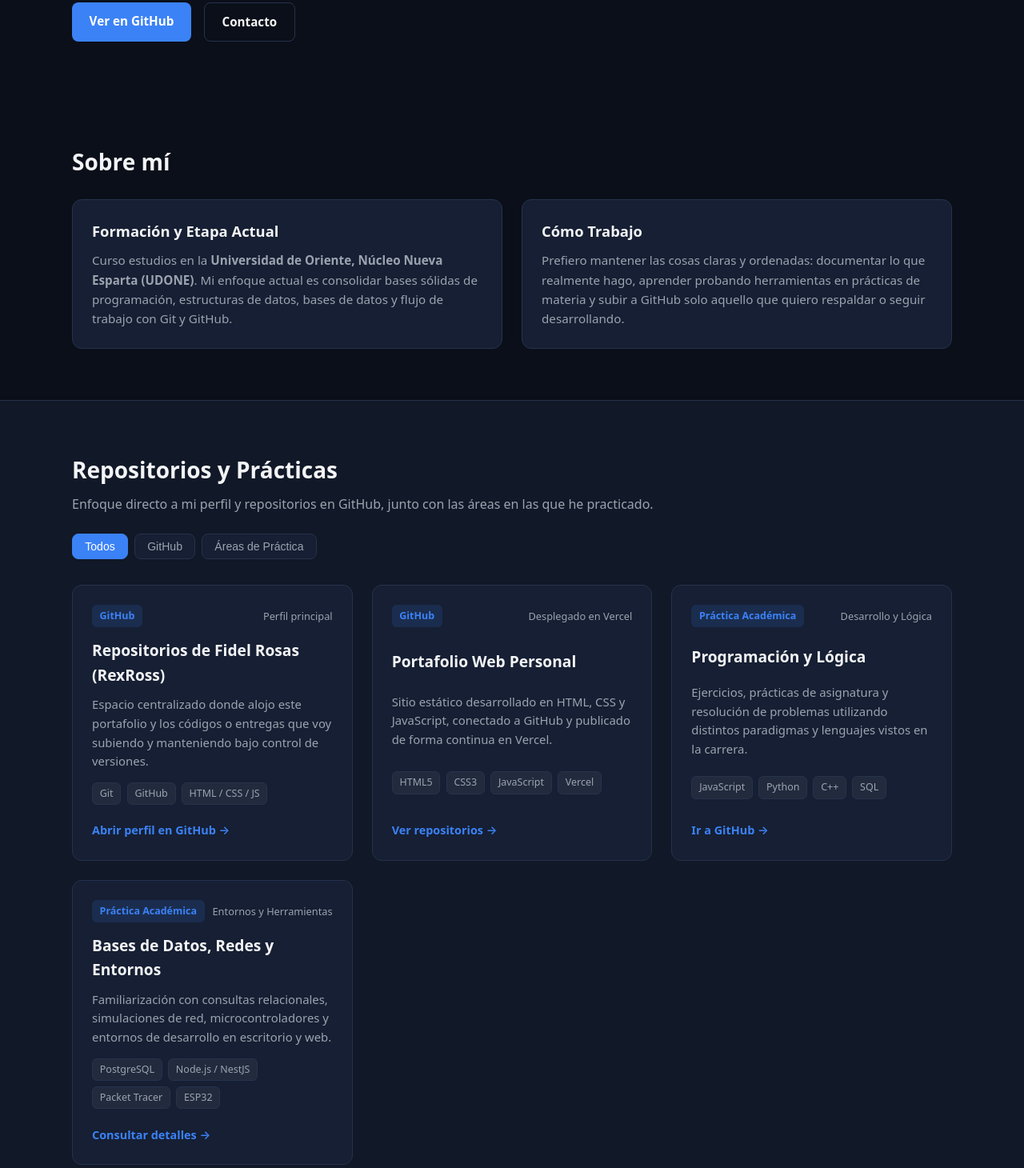
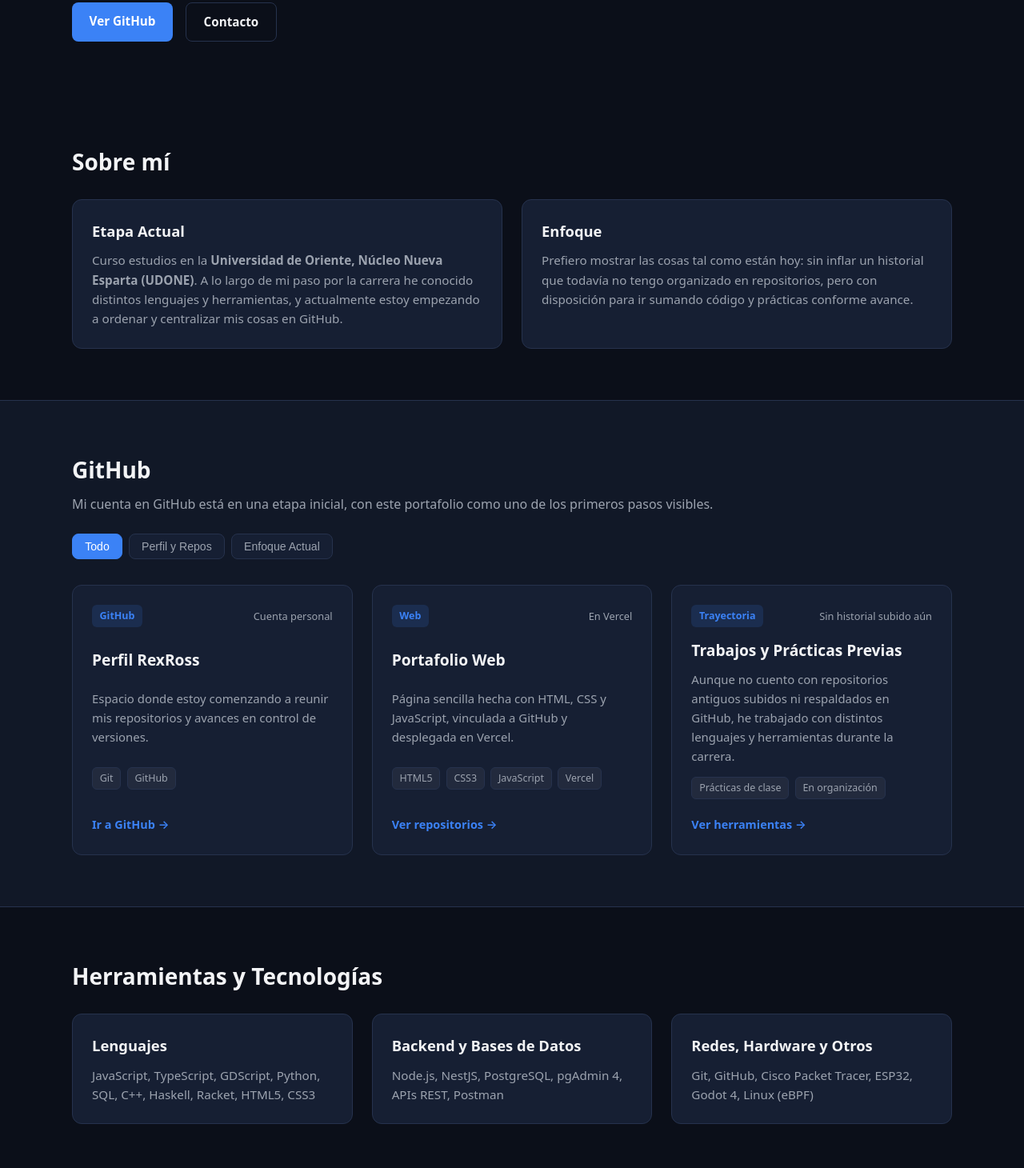
Before and after one commit to RexRoss/fidel-rosas-portafolio, a plain HTML site: page index.html in a window 1280 px wide. Shown: the part 379-1839 px from the top of the page at 80% size. Drawn offline with Linux system fonts and the light colour scheme.

Commit message:
cambio ligero 5

```diff
--- a/index.html
+++ b/index.html
@@ -14,7 +14,7 @@
       <nav aria-label="Navegación principal">
         <ul class="nav-links">
           <li><a href="#sobre-mi">Sobre mí</a></li>
-          <li><a href="#repositorios">Repositorios</a></li>
+          <li><a href="#github">GitHub</a></li>
           <li><a href="#tecnologias">Stack</a></li>
           <li><a href="#contacto">Contacto</a></li>
         </ul>
@@ -30,11 +30,11 @@
         <h1>Hola, soy <span class="highlight">Fidel Rosas</span> <small>(Rex)</small></h1>
         <p class="hero-desc">
           Estudiante de Informática en la Universidad de Oriente, Núcleo Nueva Esparta.
-          Este espacio reúne mi perfil académico, las herramientas que he trabajado en clase
-          y mis repositorios disponibles en GitHub.
+          Este sitio reúne mi perfil actual, las tecnologías con las que he tenido contacto
+          y el inicio de mi espacio en GitHub.
         </p>
         <div class="hero-actions">
-          <a href="#repositorios" class="btn btn-primary">Ver en GitHub</a>
+          <a href="#github" class="btn btn-primary">Ver GitHub</a>
           <a href="#contacto" class="btn btn-secondary">Contacto</a>
         </div>
       </div>
@@ -46,73 +46,70 @@
         <h2 class="section-title">Sobre mí</h2>
         <div class="about-grid">
           <div class="about-card">
-            <h3>Formación y Etapa Actual</h3>
+            <h3>Etapa Actual</h3>
             <p>
               Curso estudios en la <strong>Universidad de Oriente, Núcleo Nueva Esparta (UDONE)</strong>.
-              Mi enfoque actual es consolidar bases sólidas de programación, estructuras de datos,
-              bases de datos y flujo de trabajo con Git y GitHub.
+              A lo largo de mi paso por la carrera he conocido distintos lenguajes y herramientas,
+              y actualmente estoy empezando a ordenar y centralizar mis cosas en GitHub.
             </p>
           </div>
           <div class="about-card">
-            <h3>Cómo Trabajo</h3>
+            <h3>Enfoque</h3>
             <p>
-              Prefiero mantener las cosas claras y ordenadas: documentar lo que realmente hago,
-              aprender probando herramientas en prácticas de materia y subir a GitHub solo aquello
-              que quiero respaldar o seguir desarrollando.
+              Prefiero mostrar las cosas tal como están hoy: sin inflar un historial que todavía
+              no tengo organizado en repositorios, pero con disposición para ir sumando código
+              y prácticas conforme avance.
             </p>
           </div>
         </div>
       </div>
     </section>
 
-    <!-- Repositorios y Líneas de Práctica -->
-    <section id="repositorios" class="section section-alt">
+    <!-- GitHub -->
+    <section id="github" class="section section-alt">
       <div class="container">
         <div class="section-header">
           <div>
-            <h2 class="section-title">Repositorios y Prácticas</h2>
+            <h2 class="section-title">GitHub</h2>
             <p class="section-subtitle">
-              Enfoque directo a mi perfil y repositorios en GitHub, junto con las áreas en las que he practicado.
+              Mi cuenta en GitHub está en una etapa inicial, con este portafolio como uno de los primeros pasos visibles.
             </p>
           </div>
 
           <div class="filter-bar" role="group" aria-label="Filtrar tarjetas">
-            <button class="filter-btn active" data-filter="todos">Todos</button>
-            <button class="filter-btn" data-filter="repos">GitHub</button>
-            <button class="filter-btn" data-filter="areas">Áreas de Práctica</button>
+            <button class="filter-btn active" data-filter="todos">Todo</button>
+            <button class="filter-btn" data-filter="repos">Perfil y Repos</button>
+            <button class="filter-btn" data-filter="enfoque">Enfoque Actual</button>
           </div>
         </div>
 
         <div class="projects-grid" id="projects-container">
-          <!-- Tarjeta principal de GitHub -->
           <article class="project-card" data-category="repos">
             <div class="project-top">
               <span class="project-tag">GitHub</span>
-              <span class="project-context">Perfil principal</span>
+              <span class="project-context">Cuenta personal</span>
             </div>
-            <h3>Repositorios de Fidel Rosas (RexRoss)</h3>
+            <h3>Perfil RexRoss</h3>
             <p class="project-desc">
-              Espacio centralizado donde alojo este portafolio y los códigos o entregas que voy subiendo y manteniendo bajo control de versiones.
+              Espacio donde estoy comenzando a reunir mis repositorios y avances en control de versiones.
             </p>
             <div class="tech-list">
               <span>Git</span>
               <span>GitHub</span>
-              <span>HTML / CSS / JS</span>
             </div>
             <div class="project-links">
-              <a href="https://github.com/RexRoss" target="_blank" rel="noopener noreferrer">Abrir perfil en GitHub →</a>
+              <a href="https://github.com/RexRoss" target="_blank" rel="noopener noreferrer">Ir a GitHub →</a>
             </div>
           </article>
 
-          <!-- Repo de este portafolio -->
           <article class="project-card" data-category="repos">
             <div class="project-top">
-              <span class="project-tag">GitHub</span>
-              <span class="project-context">Desplegado en Vercel</span>
+              <span class="project-tag">Web</span>
+              <span class="project-context">En Vercel</span>
             </div>
-            <h3>Portafolio Web Personal</h3>
+            <h3>Portafolio Web</h3>
             <p class="project-desc">
-              Sitio estático desarrollado en HTML, CSS y JavaScript, conectado a GitHub y publicado de forma continua en Vercel.
+              Página sencilla hecha con HTML, CSS y JavaScript, vinculada a GitHub y desplegada en Vercel.
             </p>
             <div class="tech-list">
               <span>HTML5</span>
@@ -125,45 +122,21 @@
             </div>
           </article>
 
-          <!-- Área 1 -->
-          <article class="project-card" data-category="areas">
+          <article class="project-card" data-category="enfoque">
             <div class="project-top">
-              <span class="project-tag">Práctica Académica</span>
-              <span class="project-context">Desarrollo y Lógica</span>
+              <span class="project-tag">Trayectoria</span>
+              <span class="project-context">Sin historial subido aún</span>
             </div>
-            <h3>Programación y Lógica</h3>
+            <h3>Trabajos y Prácticas Previas</h3>
             <p class="project-desc">
-              Ejercicios, prácticas de asignatura y resolución de problemas utilizando distintos paradigmas y lenguajes vistos en la carrera.
+              Aunque no cuento con repositorios antiguos subidos ni respaldados en GitHub, he trabajado con distintos lenguajes y herramientas durante la carrera.
             </p>
             <div class="tech-list">
-              <span>JavaScript</span>
-              <span>Python</span>
-              <span>C++</span>
-              <span>SQL</span>
+              <span>Prácticas de clase</span>
+              <span>En organización</span>
             </div>
             <div class="project-links">
-              <a href="https://github.com/RexRoss" target="_blank" rel="noopener noreferrer">Ir a GitHub →</a>
-            </div>
-          </article>
-
-          <!-- Área 2 -->
-          <article class="project-card" data-category="areas">
-            <div class="project-top">
-              <span class="project-tag">Práctica Académica</span>
-              <span class="project-context">Entornos y Herramientas</span>
-            </div>
-            <h3>Bases de Datos, Redes y Entornos</h3>
-            <p class="project-desc">
-              Familiarización con consultas relacionales, simulaciones de red, microcontroladores y entornos de desarrollo en escritorio y web.
-            </p>
-            <div class="tech-list">
-              <span>PostgreSQL</span>
-              <span>Node.js / NestJS</span>
-              <span>Packet Tracer</span>
-              <span>ESP32</span>
-            </div>
-            <div class="project-links">
-              <a href="#contacto">Consultar detalles →</a>
+              <a href="#tecnologias">Ver herramientas →</a>
             </div>
           </article>
         </div>
```
